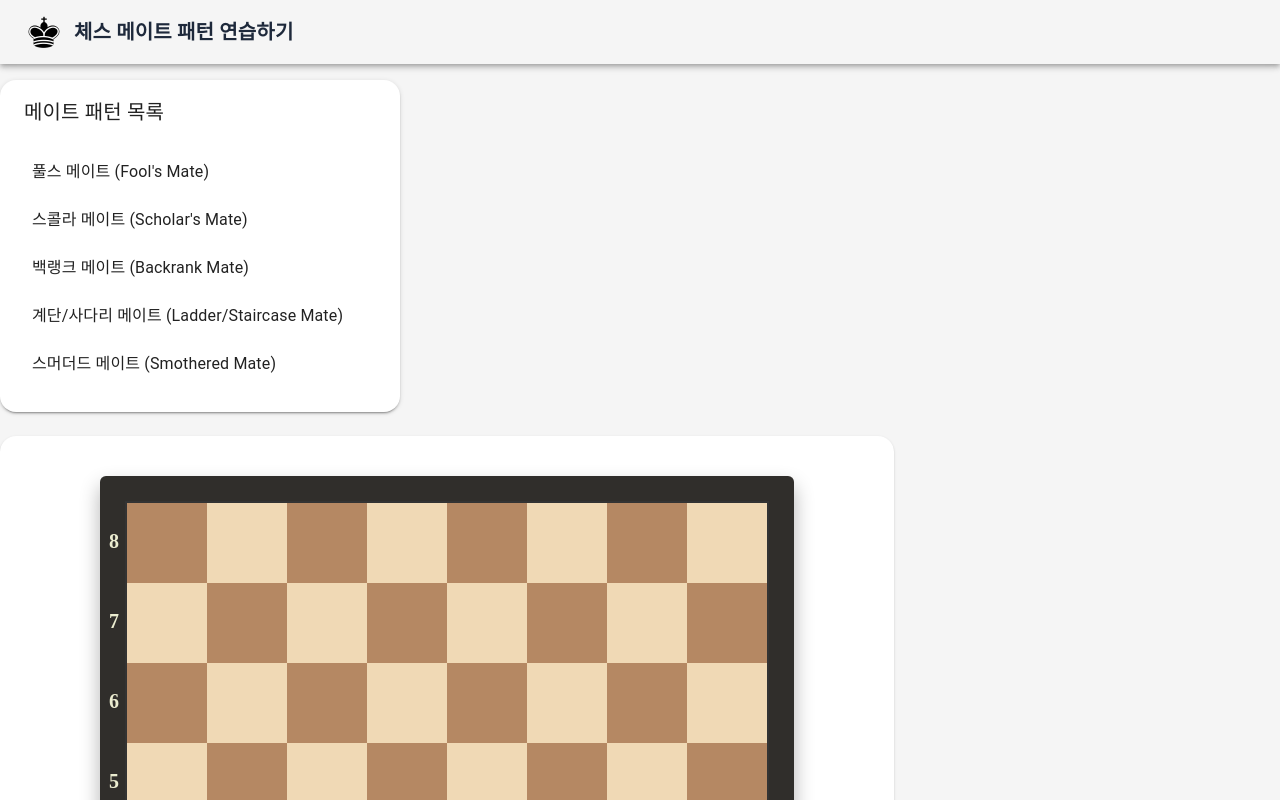
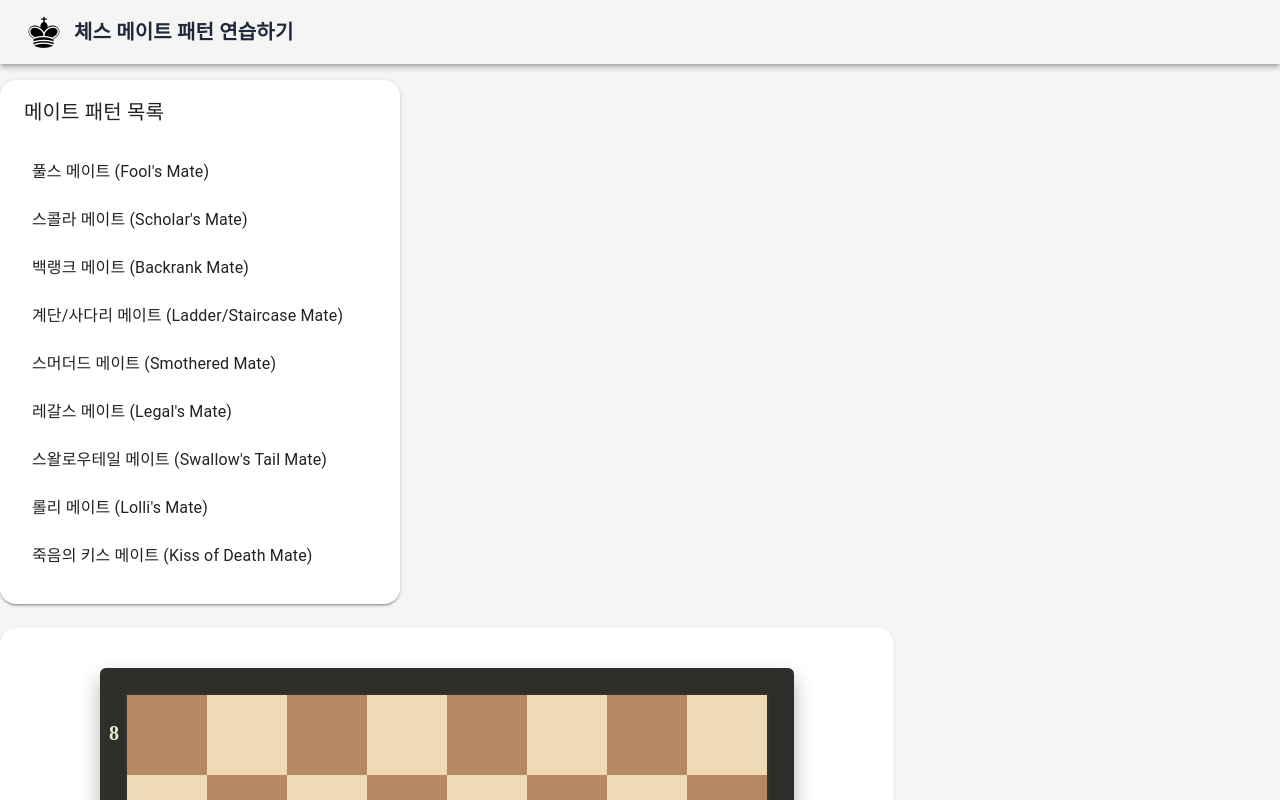
Before and after one commit to NaturalSoda4552/chess-mate-pattern, a React (Vite) app: page / in a window 1280 px wide. Shown: the top 800 px of the page. Built offline with nearby package versions, Linux system fonts and the light colour scheme.

Commit message:
feat(MatePatterns.js): 메이트 패턴 4개 추가

```diff
--- a/src/data/MatePatterns.js
+++ b/src/data/MatePatterns.js
@@ -48,10 +48,58 @@ export const MatePatterns = [
     id: 4,
     name: '스머더드 메이트 (Smothered Mate)',
     description: '킹이 자신의 기물에 막히는 체크메이트 패턴입니다.',
-    hint: '백 차례이며, 체크메이트까지 2수',
+    hint: '백 차례이며, 체크메이트까지 1수',
     initialFen: '6rk/6pp/8/4N3/8/8/2K5/8 w - - 0 1',
     solution: [
       { from: 'e5', to: 'f7' }, // w -> 체크메이트
     ],
   },
+  {
+    id: 5,
+    name: "레갈스 메이트 (Legal's Mate)",
+    description: '마이너 피스(나이트, 비숍)를 활용한 체크메이트 패턴입니다.',
+    hint: '백 차례이며, 체크메이트까지 2수',
+    initialFen:
+      'r2qkbnr/ppp2ppp/2np4/4N3/2B1P3/2N5/PPPP1PPP/2BbK2R w Kkq - 0 5',
+    solution: [
+      { from: 'c4', to: 'f7' },
+      { from: 'e8', to: 'e7' },
+      { from: 'c3', to: 'd5' }, // w -> 체크메이트
+    ],
+  },
+  {
+    id: 6,
+    name: "스왈로우테일 메이트 (Swallow's Tail Mate)",
+    description:
+      '폰으로 퇴로가 막힌 킹이 퀸의 공격을 받는 체크메이트 패턴입니다.',
+    hint: '백 차례이며, 체크메이트까지 1수',
+    initialFen: '8/2p1p3/3k4/8/8/8/Q5B1/8 w - - 0 1',
+    solution: [
+      { from: 'a2', to: 'd5' }, // w -> 체크메이트
+    ],
+  },
+  {
+    id: 7,
+    name: "롤리 메이트 (Lolli's Mate)",
+    description: '폰과 퀸을 이용한 체크메이트 패턴입니다.',
+    hint: '백 차례이며, 체크메이트까지 2수',
+    initialFen: '7k/5p1p/5Ppq/8/8/8/8/7Q w - - 0 1',
+    solution: [
+      { from: 'h1', to: 'h6' },
+      { from: 'h8', to: 'g8' },
+      { from: 'h6', to: 'g7' },
+    ],
+  },
+  {
+    id: 8,
+    name: '죽음의 키스 메이트 (Kiss of Death Mate)',
+    description: '킹과 퀸을 이용한 체크메이트 패턴입니다.',
+    hint: '백 차례이며, 체크메이트까지 2수',
+    initialFen: 'k7/8/1K6/1Q6/8/8/8/8 w - - 0 1',
+    solution: [
+      { from: 'b5', to: 'a6' },
+      { from: 'a8', to: 'b8' },
+      { from: 'a6', to: 'b7' },
+    ],
+  },
 ];
--- a/src/model/ChessManager.js
+++ b/src/model/ChessManager.js
@@ -48,11 +48,6 @@ class ChessManager {
     this.#board.loadFen(lastCheckPoint.fen);
 
     this.#solutionStep = lastCheckPoint.step;
-    console.log(
-      `'${this.#currentPattern.name}' 패턴의 ${
-        lastCheckPoint.step
-      } 단계로 돌아갑니다.`,
-    );
   }
 
   /**
@@ -82,7 +77,6 @@ class ChessManager {
     }
     const expectedMove = this.#currentPattern.solution[this.#solutionStep];
     if (fromSquare !== expectedMove.from || toSquare !== expectedMove.to) {
-      console.error('오답입니다!');
       return { status: 'WRONG' };
     }
 
@@ -92,7 +86,6 @@ class ChessManager {
 
     // 체크메이트인 경우 (마지막 수인 경우)
     if (this.#solutionStep === this.#currentPattern.solution.length) {
-      console.log('정답입니다!');
       return { status: 'CHECKMATE' };
     }
 
@@ -112,7 +105,6 @@ class ChessManager {
       step: this.#solutionStep,
       fen: this.#board.fen(),
     });
-    console.log(`체크포인트 저장: ${this.#solutionStep} 단계`);
   }
 
   /**
```
